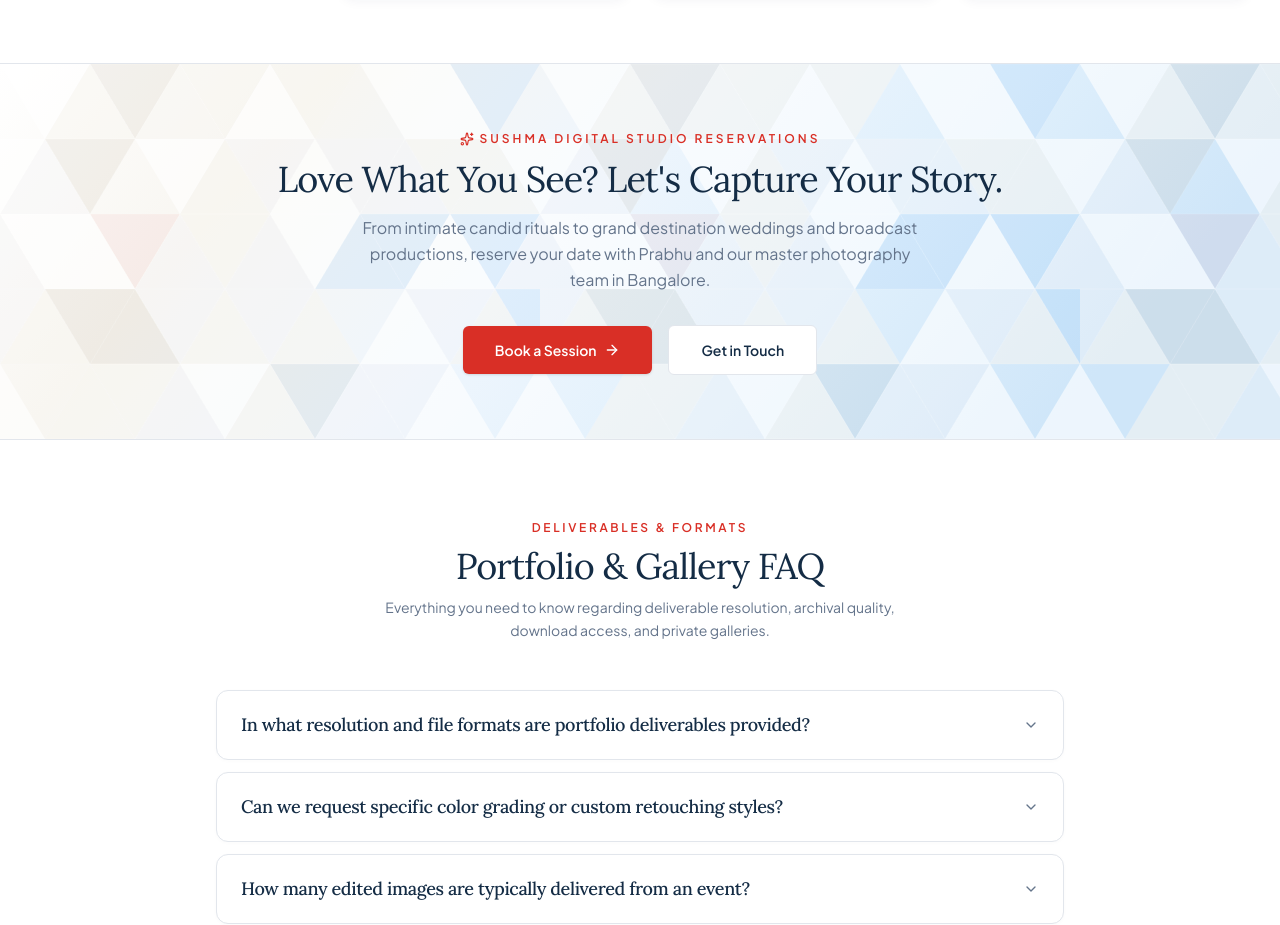
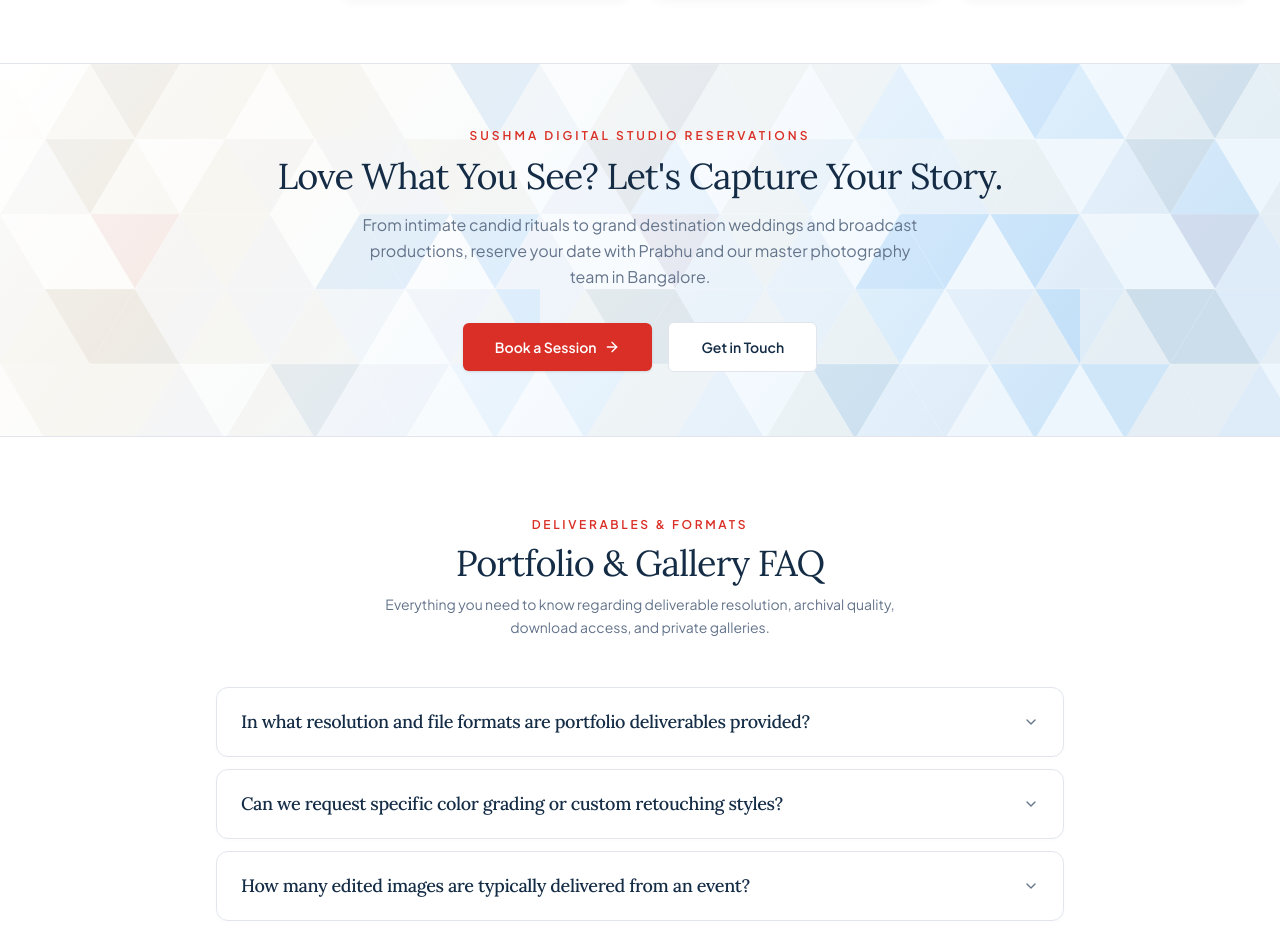
Before and after one commit to GAGANGOWDAP/sushma_digital, a React (Vite) app: page /portfolio in a window 1280 px wide. Shown: the part 2607-3532 px from the top of the page. Built offline with nearby package versions, Linux system fonts and the light colour scheme.

Commit message:
Remove Sparkles icon from Portfolio reservation CTA section

```diff
--- a/src/pages/Portfolio.tsx
+++ b/src/pages/Portfolio.tsx
@@ -3,7 +3,7 @@ import { Breadcrumbs } from '@/components/common/Breadcrumbs';
 import React, { useState, useEffect, useMemo, useRef, useCallback } from 'react';
 import { PageTransition, FadeIn } from '../components/ui/motion';
 import { motion, AnimatePresence } from 'framer-motion';
-import { X, ZoomIn, ChevronLeft, ChevronRight, ArrowRight, Eye, Sparkles } from 'lucide-react';
+import { X, ZoomIn, ChevronLeft, ChevronRight, ArrowRight, Eye } from 'lucide-react';
 import { Link } from 'wouter';
 import { assetUrl } from '@/lib/utils';
 import { FAQSection } from '@/components/common/FAQSection';
@@ -363,8 +363,8 @@ export default function Portfolio() {
       <section className="py-16 hero-triangular-pattern border-t border-b border-[#E2E6EC] relative overflow-hidden">
         <div className="container mx-auto px-6 max-w-4xl text-center relative z-10">
           <FadeIn>
-            <span className="text-[#D92F26] text-xs uppercase tracking-[0.25em] font-semibold mb-3 inline-flex items-center gap-1.5">
-              <Sparkles size={14} /> Sushma Digital Studio Reservations
+            <span className="text-[#D92F26] text-xs uppercase tracking-[0.25em] font-semibold mb-3 block">
+              Sushma Digital Studio Reservations
             </span>
             <h2 className="text-3xl sm:text-4xl font-serif text-[#142C45] mb-4">
               Love What You See? Let&apos;s Capture Your Story.
```
